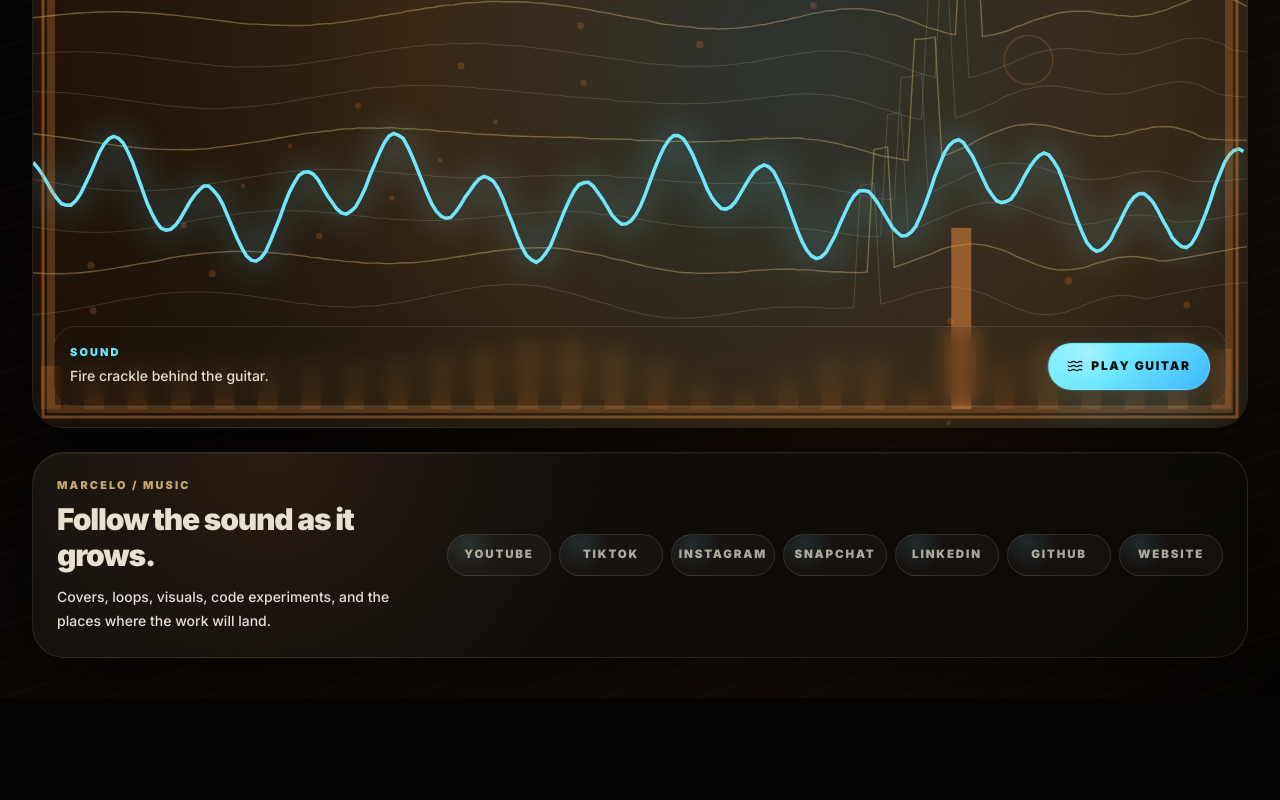
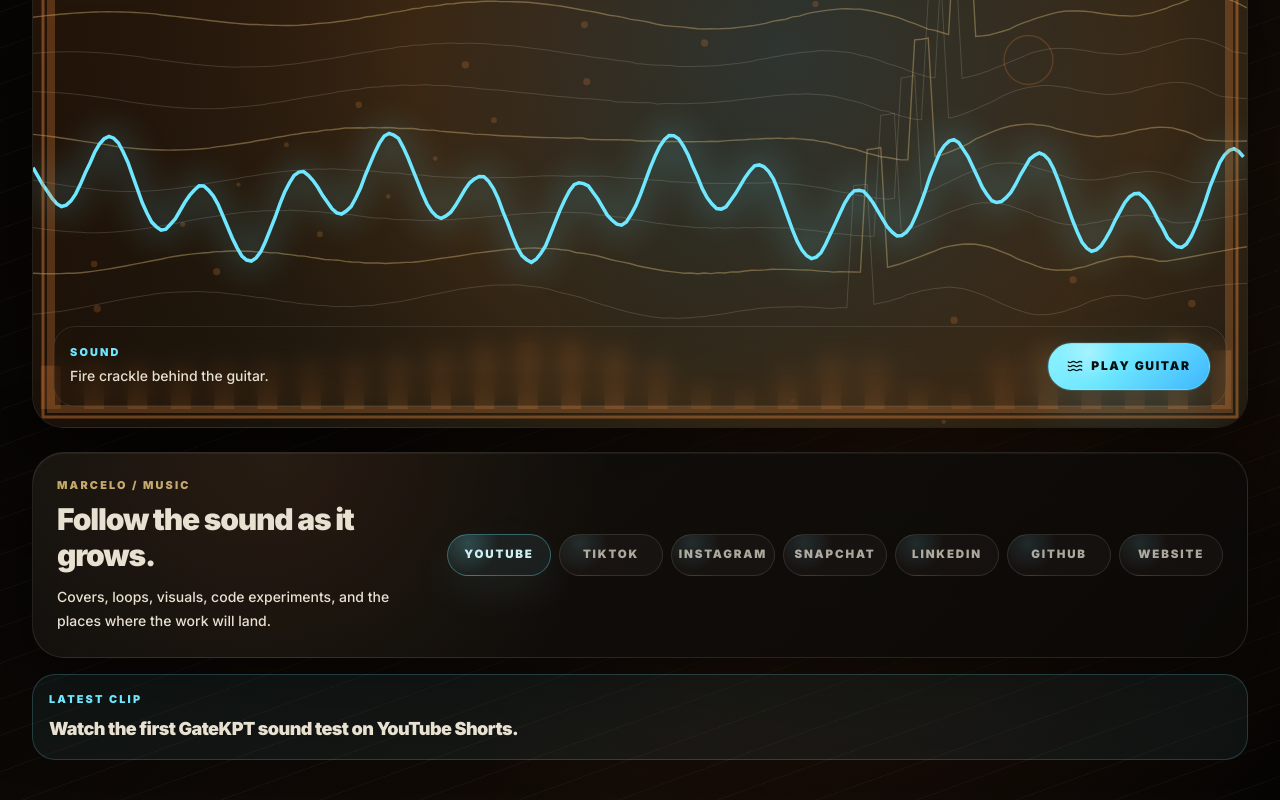
Before and after one commit to marcelozap/gateKPT, a Next.js app: page / in a window 1280 px wide. Shown: the part 721-1521 px from the top of the page. Before the commit the page ends 1419 px from the top, so only its background shows below. Built offline with nearby package versions, Linux system fonts and the light colour scheme; no server answers.

Commit message:
feat: link GateKPT YouTube short

```diff
--- a/src/app/globals.css
+++ b/src/app/globals.css
@@ -233,6 +233,23 @@
   text-transform: uppercase;
 }
 
+.gk-social-pill-live {
+  border-color: rgba(110, 231, 255, 0.34);
+  background:
+    radial-gradient(circle at 20% 20%, rgba(110, 231, 255, 0.2), transparent 34%),
+    rgba(110, 231, 255, 0.08);
+  color: rgba(218, 252, 255, 0.94);
+  text-decoration: none;
+  box-shadow: 0 16px 42px rgba(110, 231, 255, 0.08);
+  transition: transform 160ms ease, border-color 160ms ease, background 160ms ease;
+}
+
+.gk-social-pill-live:hover {
+  transform: translateY(-2px);
+  border-color: rgba(110, 231, 255, 0.62);
+  background: rgba(110, 231, 255, 0.14);
+}
+
 .gk-cue {
   width: 100%;
   display: flex;
--- a/src/gatekpt/GatekptLanding.tsx
+++ b/src/gatekpt/GatekptLanding.tsx
@@ -24,7 +24,17 @@
   ["03", "Soft chrome", "Glass shimmer"],
 ];
 
-const socialChannels = ["YouTube", "TikTok", "Instagram", "Snapchat", "LinkedIn", "GitHub", "Website"];
+const youtubeShortUrl = "https://www.youtube.com/shorts/t52ycvAOkk4";
+
+const socialChannels = [
+  { name: "YouTube", href: youtubeShortUrl },
+  { name: "TikTok" },
+  { name: "Instagram" },
+  { name: "Snapchat" },
+  { name: "LinkedIn" },
+  { name: "GitHub" },
+  { name: "Website" },
+];
 
 function createNoiseSource(audioContext: AudioContext, tone: "white" | "brown" = "white") {
   const bufferLength = audioContext.sampleRate * 2;
@@ -551,12 +561,29 @@
             </div>
             <div className="flex flex-wrap gap-2">
               {socialChannels.map((item) => (
-                <span key={item} className="gk-social-pill" title="Link coming soon">
-                  {item}
-                </span>
+                item.href ? (
+                  <a key={item.name} className="gk-social-pill gk-social-pill-live" href={item.href} target="_blank" rel="noreferrer">
+                    {item.name}
+                  </a>
+                ) : (
+                  <span key={item.name} className="gk-social-pill" title="Link coming soon">
+                    {item.name}
+                  </span>
+                )
               ))}
             </div>
           </div>
+          <a
+            href={youtubeShortUrl}
+            target="_blank"
+            rel="noreferrer"
+            className="mt-4 block rounded-[1.45rem] border border-[#6ee7ff]/20 bg-[#6ee7ff]/[0.055] p-4 transition hover:-translate-y-0.5 hover:border-[#6ee7ff]/45 hover:bg-[#6ee7ff]/[0.09]"
+          >
+            <p className="gk-label text-[#6ee7ff]">Latest clip</p>
+            <p className="mt-2 text-lg font-black tracking-[-0.03em] text-[#e8e1d2]">
+              Watch the first GateKPT sound test on YouTube Shorts.
+            </p>
+          </a>
         </div>
       </section>
     </main>
```
